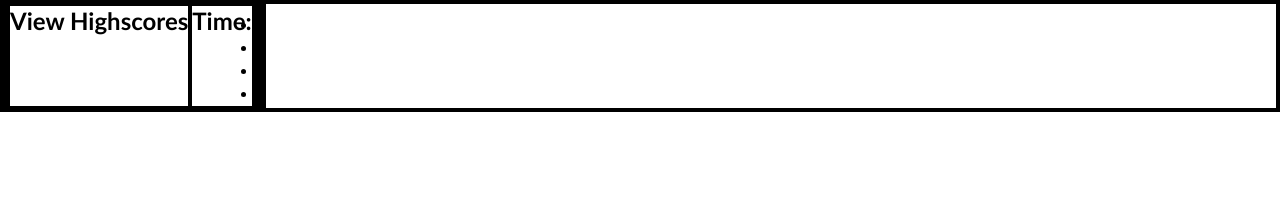
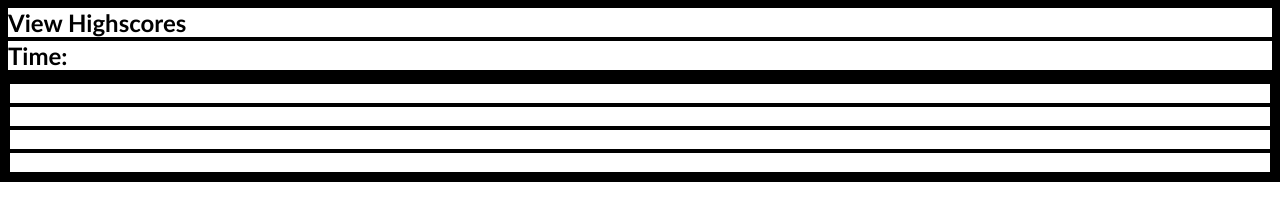
Before and after one commit to konawave/class-quiz, a plain HTML site: page index.html in a window 1280 px wide. Drawn offline with Linux system fonts and the light colour scheme.

Commit message:
reset basic css, added more HTML

```diff
--- a/challenge-4/Develop/style.css
+++ b/challenge-4/Develop/style.css
@@ -4,8 +4,3 @@
     padding: 0;
     margin: 0;
 }
-
-body {
-    display: flex;
-
-}
--- a/index.html
+++ b/index.html
@@ -8,10 +8,12 @@
     <title>Code Quiz</title>
 </head>
 <body>
-    <h1><!--Code Quiz!--></h1>
-    <h2 id="highscore">View Highscores</h2>
-    <h2 id="timer">Time: </h2>
-    <div>
+    <!-- <h1>Code Quiz!</h1> -->
+    <div id="header">
+        <h2 id="highscore">View Highscores</h2>
+        <h2 id="timer">Time: </h2>
+    </div>
+    <div class="quiz">
         <h2><!--Question--></h2>
         <ul id="answers">
             <li><!--Answer--></li>
```
